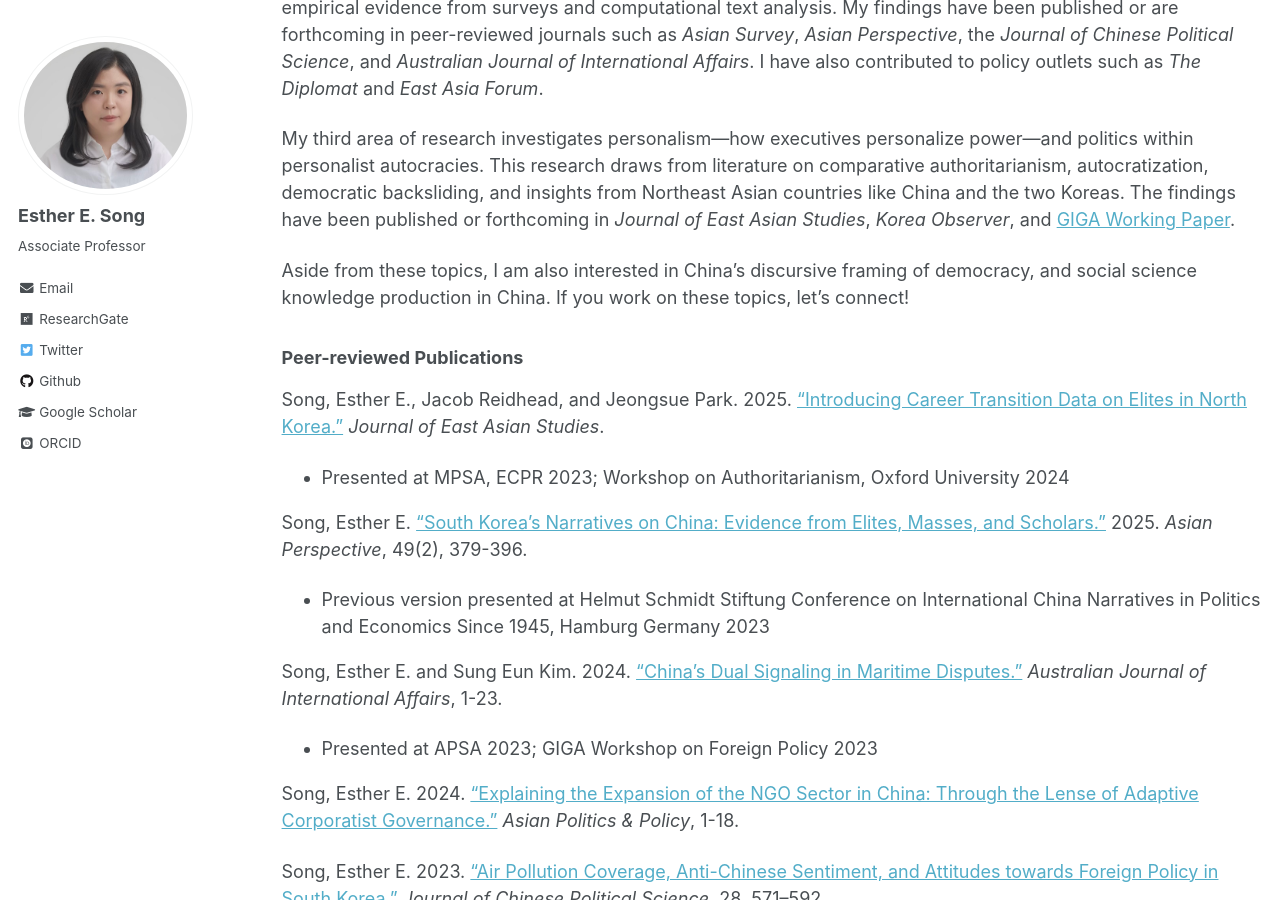
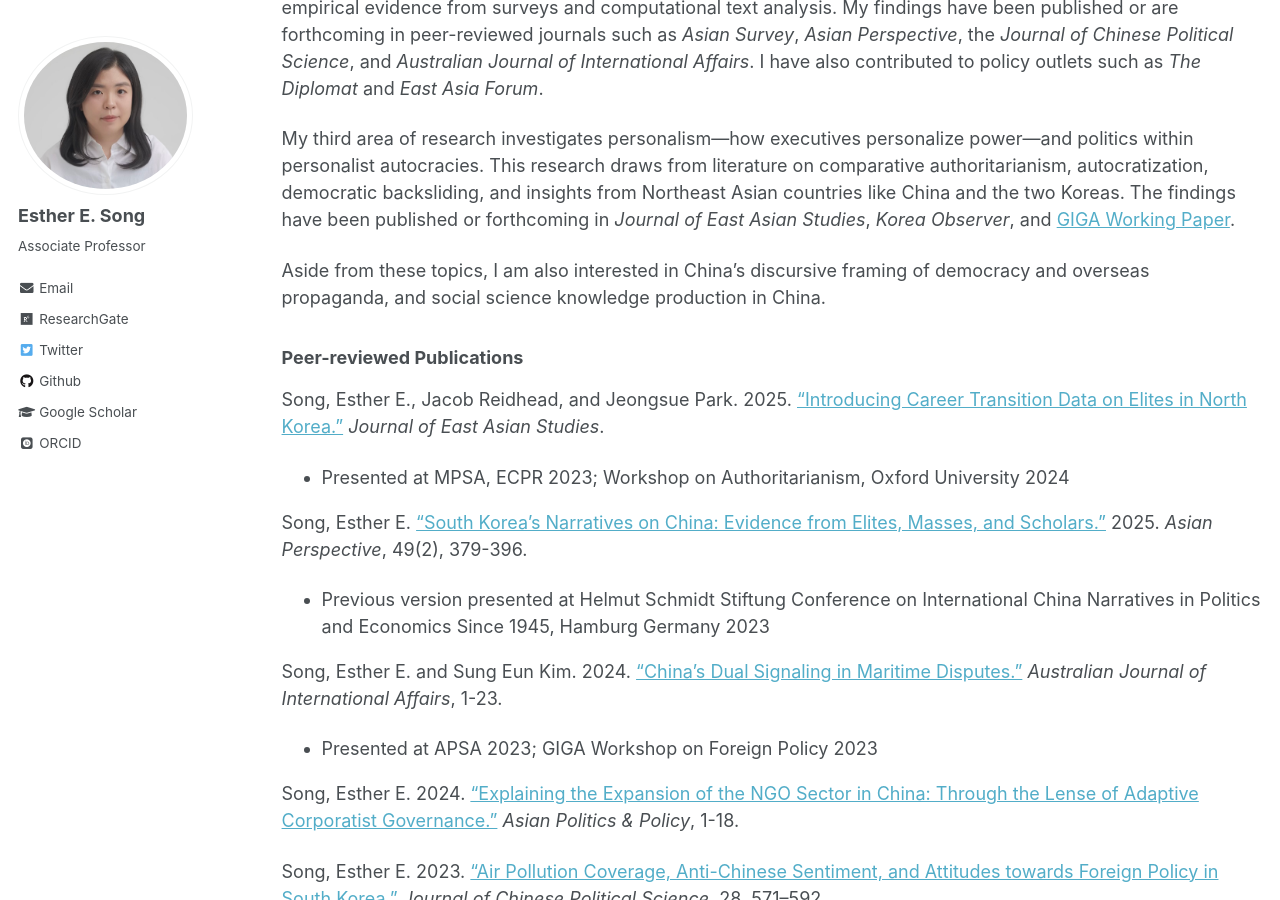
Before and after one commit to ehsong/ehsong.github.io, a Jekyll site: the page built from _pages/research.md, in a window 1280 px wide and 900 px high, scrolled down 730 px. Built offline with Jekyll 4.4.1, drawn with Linux system fonts in a browser that asks for light colours; some web fonts are replaced.

Commit message:
Update research.md

```diff
--- a/_pages/research.md
+++ b/_pages/research.md
@@ -14,7 +14,7 @@ In my post-doctoral period at GIGA, I started a second strand of research on int
 
 My third area of research investigates personalism—how executives personalize power—and politics within personalist autocracies. This research draws from literature on comparative authoritarianism, autocratization, democratic backsliding, and insights from Northeast Asian countries like China and the two Koreas. The findings have been published or forthcoming in *Journal of East Asian Studies*, *Korea Observer*, and [GIGA Working Paper](https://www.giga-hamburg.de/en/publications/giga-working-papers/personnel-institutions-power-revisiting-concept-of-executive-personalisation).
 
-Aside from these topics, I am also interested in China's discursive framing of democracy, and social science knowledge production in China. If you work on these topics, let's connect!
+Aside from these topics, I am also interested in China's discursive framing of democracy and overseas propaganda, and social science knowledge production in China.
 
 ### Peer-reviewed Publications
 
```
